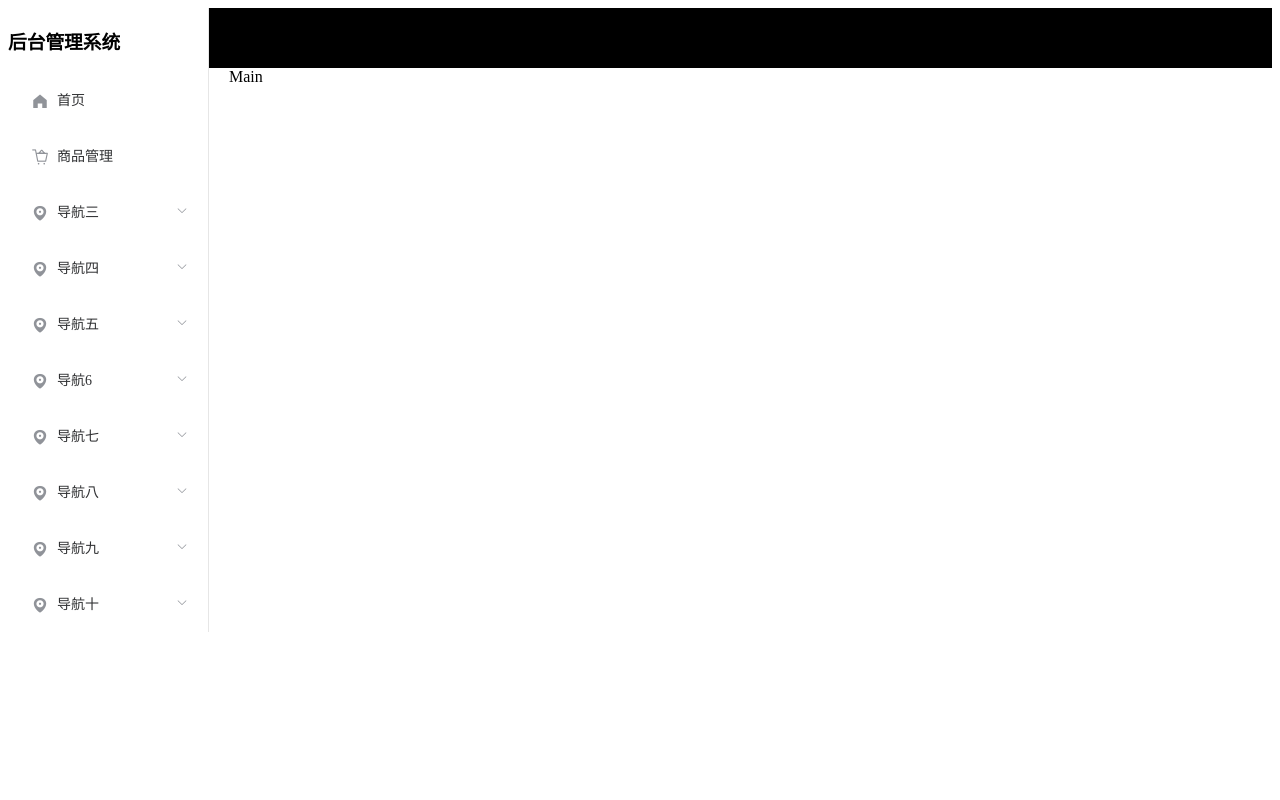
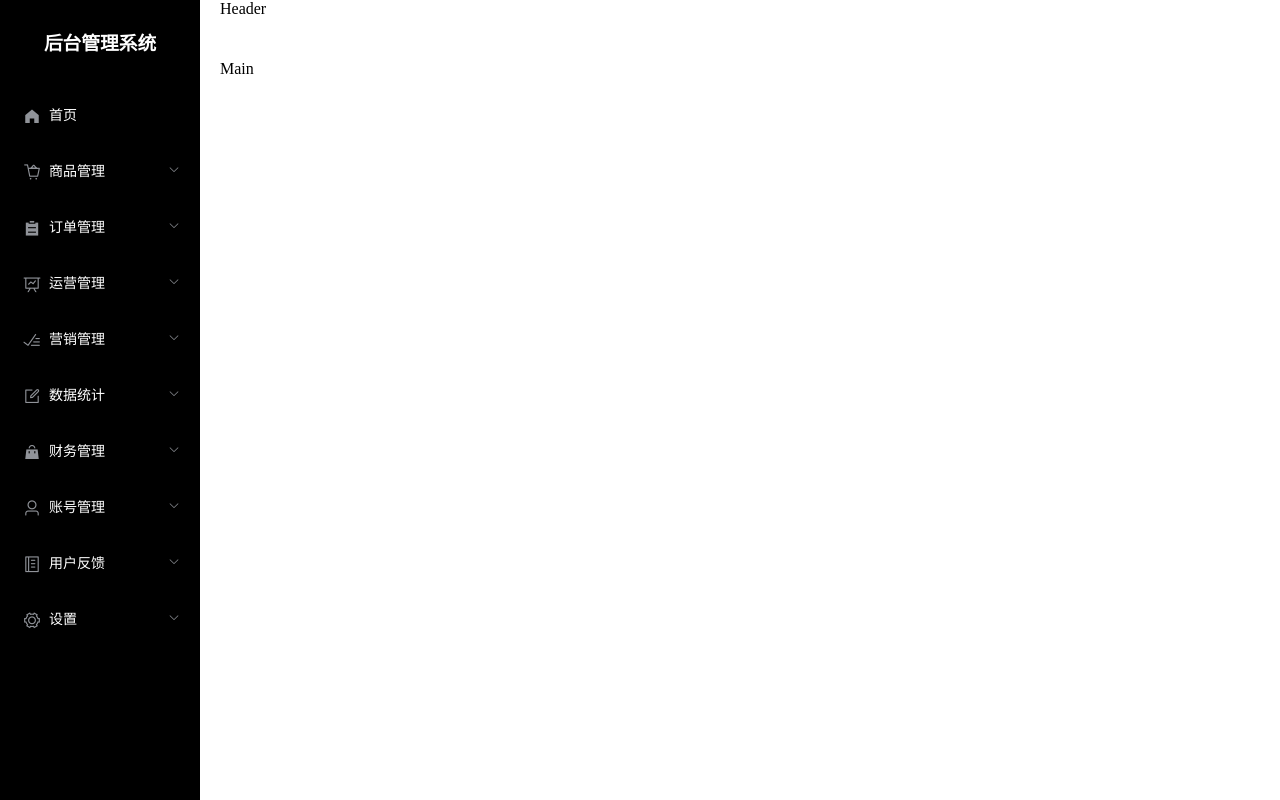
Before and after one commit to zjjohnny/three-project, a Vue app in the folder threeproject/: page / in a window 1280 px wide. Built offline with nearby package versions, Linux system fonts and the light colour scheme.

Commit message:
导航提交

```diff
--- a/threeproject/src/App.vue
+++ b/threeproject/src/App.vue
@@ -18,8 +18,9 @@
     }
 </script>
 
-
-
 <style>
-
+  html,body{
+    margin: 0;
+    padding: 0;
+  }
 </style>
--- a/threeproject/src/components/commomAside.vue
+++ b/threeproject/src/components/commomAside.vue
@@ -1,124 +1,24 @@
 <template>
-  <el-menu
-    default-active="1-4-1"
-    class="el-menu-vertical-demo"
-    @open="handleOpen"
-    @close="handleClose"
-    :collapse="isCollapse"
-  >
+  <el-menu default-active="1-4-1"
+          class="el-menu-vertical-demo"
+          background-color="#000"
+          text-color="#fff"
+          active-text-color="#fed000"
+          style="height:100%"
+          @open="handleOpen" @close="handleClose"
+    :collapse="isCollapse">
     <h3>后台管理系统</h3>
-    <el-menu-item
-      v-for="item in nochildren"
-      :index="item.path"
-      :key="item.path"
-    >
+    <el-menu-item v-for="item in nochildren" :index="item.path" :key="item.path">
       <i :class="item.icon"></i>
       <span slot="title">{{ item.lable }}</span>
     </el-menu-item>
-    <el-submenu v-for="item in haschildren" :index="item.path" :key="item.path">
+    <el-submenu v-for="item in haschildren" :index="item.path" :key="item.path" >
       <template slot="title">
         <i :class="item.icon"></i>
-        <span slot="title">{{ item.lable }}</span>
+        <span slot="title">{{ item.lable}}</span>
       </template>
-      <el-menu-item-group
-        v-for="(subItem, subIndex) in item.children"
-        :key="subItem.path"
-      >
-        <!-- <span slot="title"></span> -->
-        <el-menu-item :index="subIndex">{{ subItem.lable }}</el-menu-item>
-        <!-- <el-menu-item index="1-2">选项2</el-menu-item>
-      <el-menu-item index="1-3">选项3</el-menu-item>
-      <el-menu-item index="1-4">选项4</el-menu-item>  -->
-      </el-menu-item-group>
-    </el-submenu>
-    <el-submenu index="3">
-      <template slot="title">
-        <i class="el-icon-location"></i>
-        <span slot="title">导航三</span>
-      </template>
-      <el-menu-item-group>
-        <span slot="title"></span>
-        <el-menu-item index="1-1">选项1</el-menu-item>
-        <el-menu-item index="1-2">选项2</el-menu-item>
-      </el-menu-item-group>
-    </el-submenu>
-    <el-submenu index="4">
-      <template slot="title">
-        <i class="el-icon-location"></i>
-        <span slot="title">导航四</span>
-      </template>
-      <el-menu-item-group>
-        <span slot="title"></span>
-        <el-menu-item index="1-1">选项1</el-menu-item>
-        <el-menu-item index="1-2">选项2</el-menu-item>
-        <el-menu-item index="1-3">选项3</el-menu-item>
-        <el-menu-item index="1-4">选项4</el-menu-item>
-      </el-menu-item-group>
-    </el-submenu>
-    <el-submenu index="5">
-      <template slot="title">
-        <i class="el-icon-location"></i>
-        <span slot="title">导航五</span>
-      </template>
-      <el-menu-item-group>
-        <span slot="title"></span>
-        <el-menu-item index="1-1">选项1</el-menu-item>
-        <el-menu-item index="1-2">选项2</el-menu-item>
-      </el-menu-item-group>
-    </el-submenu>
-    <el-submenu index="6">
-      <template slot="title">
-        <i class="el-icon-location"></i>
-        <span slot="title">导航6</span>
-      </template>
-      <el-menu-item-group>
-        <span slot="title"></span>
-        <el-menu-item index="1-1">选项1</el-menu-item>
-        <el-menu-item index="1-2">选项2</el-menu-item>
-        <el-menu-item index="1-3">选项3</el-menu-item>
-      </el-menu-item-group>
-    </el-submenu>
-    <el-submenu index="7">
-      <template slot="title">
-        <i class="el-icon-location"></i>
-        <span slot="title">导航七</span>
-      </template>
-      <el-menu-item-group>
-        <span slot="title"></span>
-        <el-menu-item index="1-1">选项1</el-menu-item>
-        <el-menu-item index="1-2">选项2</el-menu-item>
-        <el-menu-item index="1-3">选项3</el-menu-item>
-      </el-menu-item-group>
-    </el-submenu>
-    <el-submenu index="8">
-      <template slot="title">
-        <i class="el-icon-location"></i>
-        <span slot="title">导航八</span>
-      </template>
-      <el-menu-item-group>
-        <span slot="title"></span>
-        <el-menu-item index="1-1">选项1</el-menu-item>
-        <el-menu-item index="1-2">选项2</el-menu-item>
-      </el-menu-item-group>
-    </el-submenu>
-    <el-submenu index="9">
-      <template slot="title">
-        <i class="el-icon-location"></i>
-        <span slot="title">导航九</span>
-      </template>
-      <el-menu-item-group>
-        <span slot="title"></span>
-        <el-menu-item index="1-1">选项1</el-menu-item>
-      </el-menu-item-group>
-    </el-submenu>
-    <el-submenu index="10">
-      <template slot="title">
-        <i class="el-icon-location"></i>
-        <span slot="title">导航十</span>
-      </template>
-      <el-menu-item-group>
-        <span slot="title"></span>
-        <el-menu-item index="1-1">选项1</el-menu-item>
+      <el-menu-item-group v-for="submenu in item.children":key="submenu.path">
+        <el-menu-item :index="submenu.path">{{submenu.lable}}</el-menu-item>
       </el-menu-item-group>
     </el-submenu>
   </el-menu>
@@ -138,79 +38,184 @@ export default {
           url: "Home/home",
         },
         {
+          path:"商品管理",
           lable: "商品管理",
           icon: "el-icon-shopping-cart-full",
           children: [
             {
-              path: "/page1",
-              name: "page1",
+              path: "Commodity management",
+              name: "Commodity management",
               lable: "商品管理",
               url: "other/pageone",
             },
             {
-              path: "/page2",
-              name: "page2",
+              path: "Product release",
+              name: "Product release",
               lable: "商品发布",
               url: "other/pagetwo",
             },
             {
-              path: "/page3",
-              name: "page3",
+              path: "Product review",
+              name: "Product review",
               lable: "商品评论",
               url: "other/pagethree",
             },
             {
-              path: "/page4",
-              name: "page4",
+              path: "Commodity recycle bin",
+              name: "Commodity recycle bin",
               lable: "商品回收站",
               url: "other/pagefour",
             },
           ],
         },
-        // {
-        //    lable:'订单管理',
-        //    icon:'el-icon-s-order',
-        //    children:[{
-        //         path:'/page1',
-        //         name:'page1',
-        //         lable:'订单管理',
-        //         url:'other/pageone'
-        //     },
-        //     {
-        //             path:'/page2',
-        //             name:'page2',
-        //             lable:'退款管理',
-        //             url:'other/pagetwo'
-        //     },
-        //     ]},
-        // {
-        //    lable:'运营管理',
-        //    icon:'el-icon-data-line',
-        //    children:[{
-        //         path:'/page1',
-        //         name:'page1',
-        //         lable:'轮播图管理',
-        //         url:'other/pageone'
-        //    },
-        //    {
-        //         path:'/page2',
-        //         name:'page2',
-        //         lable:'导航分类',
-        //         url:'other/pagetwo'
-        //    },
-        //    {
-        //         path:'/page3',
-        //         name:'page3',
-        //         lable:'商城信息',
-        //         url:'other/pagethree'
-        //    },
-        //    {
-        //         path:'/page4',
-        //         name:'page4',
-        //         lable:'商城设置',
-        //         url:'other/pagefour'
-        //    }
-        //     ]},
+        {
+           path:"订单管理",
+           lable:'订单管理',
+           icon:'el-icon-s-order',
+           children:[{
+                path:'Order management',
+                name:'Order management',
+                lable:'订单管理',
+                url:'other/pageone'
+            },
+            {
+                    path:'Refund management',
+                    name:'Refund management',
+                    lable:'退款管理',
+                    url:'other/pagetwo'
+            }]
+        },
+        {
+           path:"运营管理",
+           lable:'运营管理',
+           icon:'el-icon-data-line',
+           children:[{
+                path:'Carousel management',
+                name:'Carousel management',
+                lable:'轮播图管理',
+                url:'other/pageone'
+           },
+           {
+                path:'Navigation classification',
+                name:'Navigation classification',
+                lable:'导航分类',
+                url:'other/pagetwo'
+           },
+           {
+                path:'Mall information',
+                name:'Mall information',
+                lable:'商城信息',
+                url:'other/pagethree'
+           },
+           {
+                path:'Mall settings',
+                name:'Mall settings',
+                lable:'商城设置',
+                url:'other/pagefour'
+           }]
+        },
+        {
+          path:"营销管理",
+          lable:'营销管理',
+          icon:'el-icon-finished',
+          children:[{
+                path:'Coupon management',
+                name:'Coupon management',
+                lable:'优惠券管理',
+                url:'other/pageone'
+            },
+            {
+                    path:'discount package',
+                    name:'discount package',
+                    lable:'优惠套餐',
+                    url:'other/pagetwo'
+            }]
+        },
+        {
+            path:"数据统计",
+            lable:'数据统计',
+            icon:'el-icon-edit-outline',
+            children:[{
+                  path:'New user',
+                  name:'New user',
+                  lable:'新增用户',
+                  url:'other/pageone'
+              },
+              {
+                  path:'Active users',
+                  name:'Active users',
+                  lable:'活跃用户',
+                  url:'other/pagetwo'
+              },
+               {
+                  path:'Business data',
+                  name:'Business data',
+                  lable:'业务数据',
+                  url:'other/pagetwo'
+              }]
+        },
+        {
+            path:"财务管理",
+            lable:'财务管理',
+            icon:'el-icon-s-goods',
+            children:[{
+                  path:'My assets',
+                  name:'My assets',
+                  lable:'我的资产',
+                  url:'other/pageone'
+              },
+              {
+                  path:'Account Statement',
+                  name:'Account Statement',
+                  lable:'对账单',
+                  url:'other/pagetwo'
+              },
+               {
+                  path:'financial data',
+                  name:'financial data',
+                  lable:'财务数据',
+                  url:'other/pagetwo'
+              }]
+        },
+        {
+            path:"账号管理",
+            lable:'账号管理',
+            icon:'el-icon-user',
+            children:[{
+                  path:'Account list',
+                  name:'Account list',
+                  lable:'账号列表',
+                  url:'other/pageone'
+              },
+              {
+                  path:'Role management',
+                  name:'Role management',
+                  lable:'角色管理',
+                  url:'other/pagetwo'
+              }]
+        },
+        {
+            path:"用户反馈",
+            lable:'用户反馈',
+            icon:'el-icon-notebook-2',
+            children:[{
+                  path:'App feedback',
+                  name:'App feedback',
+                  lable:'APP反馈',
+                  url:'other/pageone'
+              }]
+        },
+        {
+            path:"设置",
+            lable:'设置',
+            icon:'el-icon-setting',
+            children:[{
+                  path:'Operation settings',
+                  name:'Operation settings',
+                  lable:'操作设置',
+                  url:'other/pageone'
+              }]
+        },
       ],
     };
   },
@@ -224,18 +229,27 @@ export default {
   },
   computed: {
     nochildren() {
-      return this.menu.filter((item) => !item.childern);
+      return this.menu.filter((item) => !item.children);
     },
     haschildren() {
-      return this.menu.filter((item) => item.childern);
+      return this.menu.filter((item) => item.children);
     },
   },
 };
 </script>
 
-<style scoped>
+<style lang="less" scoped>
 .el-menu-vertical-demo:not(.el-menu--collapse) {
   width: 200px;
   min-height: 400px;
 }
+.el-menu{
+  height: 100%;
+  border: none;
+  h3{
+    color: white;
+    text-align: center;
+    line-height: 50px;
+  }
+}
 </style>
--- a/threeproject/src/views/Home.vue
+++ b/threeproject/src/views/Home.vue
@@ -1,12 +1,15 @@
 <template>
+<div class="mynav">
     <el-container style="height:100%">
-    <el-aside width="auto"><commom-aside></commom-aside></el-aside>
+    <el-aside width="auto" style="overflow:hidden">
+        <commom-aside></commom-aside>
+    </el-aside>
     <el-container>
         <el-header>Header</el-header>
         <el-main>Main</el-main>
     </el-container>
     </el-container>
-
+</div>
 </template>
 
 <script>
@@ -20,8 +23,13 @@ export default {
 </script>
 
 <style lang="less" scoped>
+    .mynav{
+    position: fixed;
+    height: 100%;
+    width: 100%;
+    }
     .el-header{
-        background-color:black;
+        background-color:white;
     }
     .el-main{
         padding-top: 0;
```
